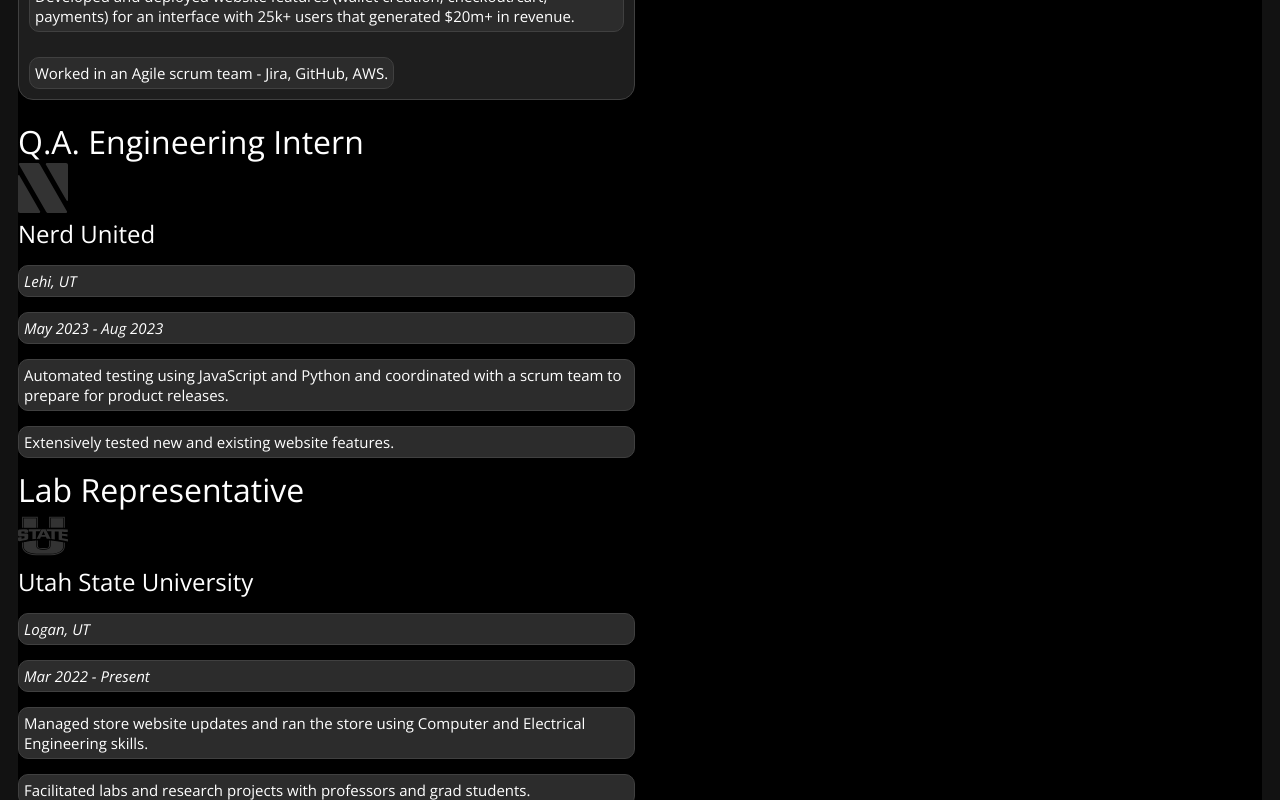
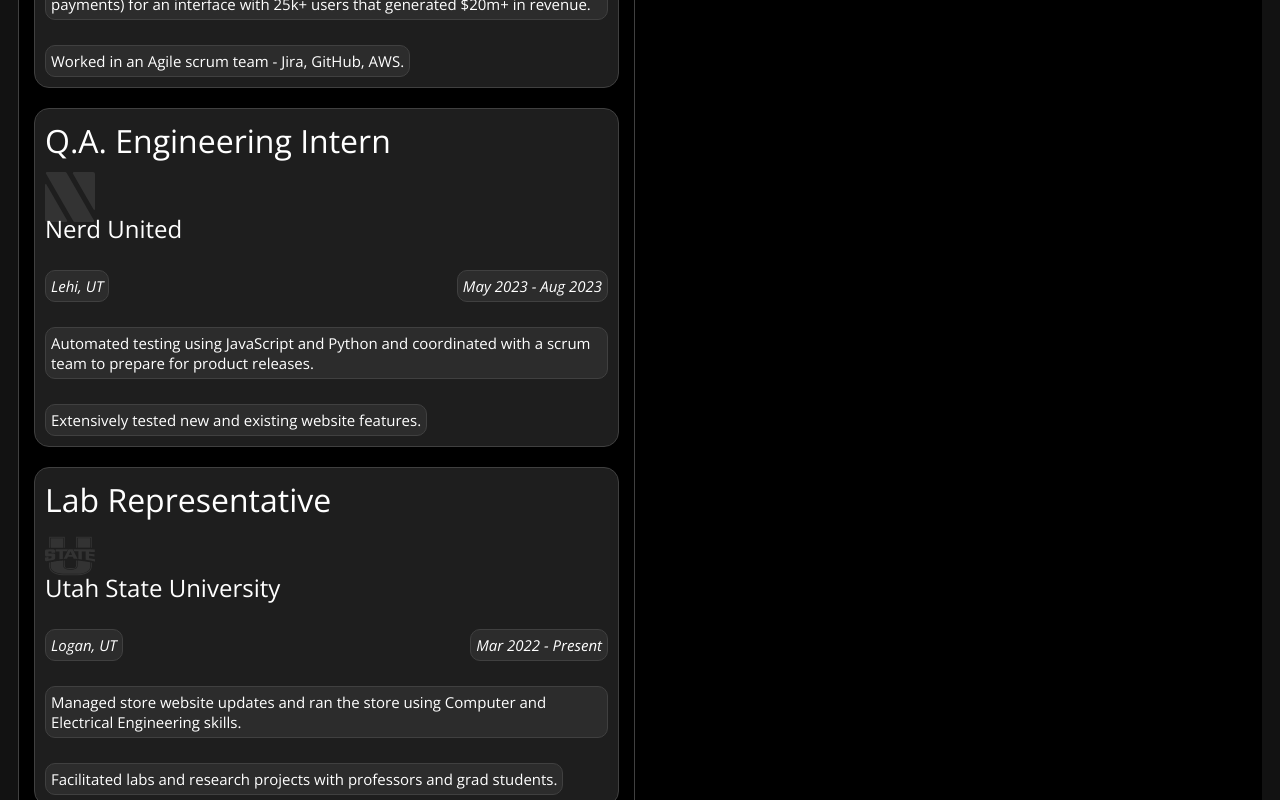
Before and after one commit to laremund/portfolio-vite, a React (Vite) app: page / in a window 1280 px wide. Shown: the part 1080-1880 px from the top of the page. Built offline with nearby package versions, Linux system fonts and the light colour scheme.

Commit message:
Finished working through classes for html & css, need to do this commit to get a css selector from the main branch I forgot I needed

```diff
--- a/src/App.css
+++ b/src/App.css
@@ -168,7 +168,7 @@
   display: grid;
 }
 /* ----| resume-box */
-resume-box {
+.resume-box {
   grid-column-gap: 0px;
   grid-row-gap: 0px;
   background-color: #0000;
@@ -250,3 +250,8 @@
   height: 25vh;
   display: flex;
 }
+
+/* --| expanded-cards-section */
+.expanded-cards-section {
+  display: none;
+}
--- a/src/App.jsx
+++ b/src/App.jsx
@@ -50,8 +50,10 @@
     </header>
 
     <section className="main-grid-section">
+
         {/* Resume */}
         <div className="resume-box">
+
             {/* Education */}
             <div className="resume-headers-box">
                 <h2 className="resume-h2">Education</h2>
@@ -67,20 +69,21 @@
                     <p><em>Utah State University</em></p>
                 </div>
             </div>
-        </div>
+
             <div className="resume-headers-box">
                 <h2 className="resume-h2">Employment</h2>
             </div>
-        {/* job card #1 */}
+
+            {/* Job #1 */}
             <div className="job-box">
                 <h2>Front-End Engineering Intern</h2>
-            <div className="employment-organization">
-                <div className="organization-logo-container">
+                <div className="employment-organization-box">
+                    <div className="icon-box">
                         <NerdIcon/>
                     </div>
                     <h3>Nerd United</h3>
                 </div>
-            <div>
+                <div className="place-time-box">
                     <p><em>Lehi, UT</em></p>
                     <p><em>May 2023 - Aug 2023</em></p>
                 </div>
@@ -93,16 +96,17 @@
                     Worked in an Agile scrum team - Jira, GitHub, AWS.
                 </p>
             </div>
-        {/* job card #2 */}
-        <div className="card">
+
+            {/* Job #2 */}
+            <div className="job-box">
                 <h2>Q.A. Engineering Intern</h2>
-            <div className="employment-organization">
-                <div className="organization-logo-container">
+                <div className="employment-organization-box">
+                    <div className="icon-box">
                         <NerdIcon/>
                     </div>
                     <h3>Nerd United</h3>
                 </div>
-            <div>
+                <div className="place-time-box">
                     <p><em>Lehi, UT</em></p>
                     <p><em>May 2023 - Aug 2023</em></p>
                 </div>
@@ -115,16 +119,16 @@
                 </p>
             </div>
 
-        {/* job card #3 */}
-        <div className="card">
+            {/* Job #3 */}
+            <div className="job-box">
                 <h2>Lab Representative</h2>
-            <div className="employment-organization">
-                <div className="organization-logo-container">
+                <div className="employment-organization-box">
+                    <div className="icon-box">
                         <UtahStateIcon/>
                     </div>
                     <h3>Utah State University</h3>
                 </div>
-            <div>
+                <div className="place-time-box">
                     <p><em>Logan, UT</em></p>
                     <p><em>Mar 2022 - Present</em></p>
                 </div>
@@ -136,6 +140,7 @@
                     Facilitated labs and research projects with professors and grad
                     students.
                 </p>
+            </div>
         </div>
     </section>
 
```
Lines whose indentation alone changed are shown as unchanged.
